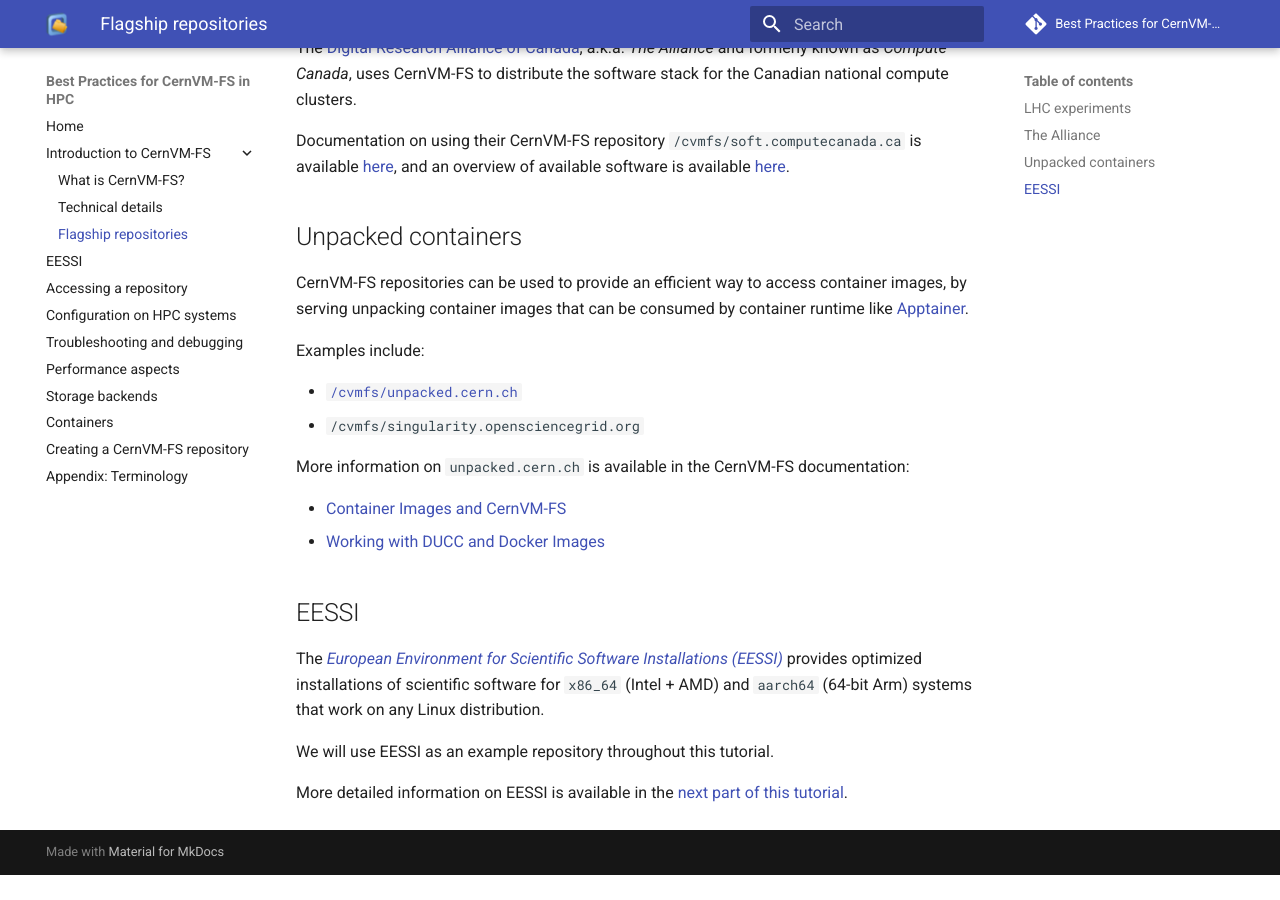
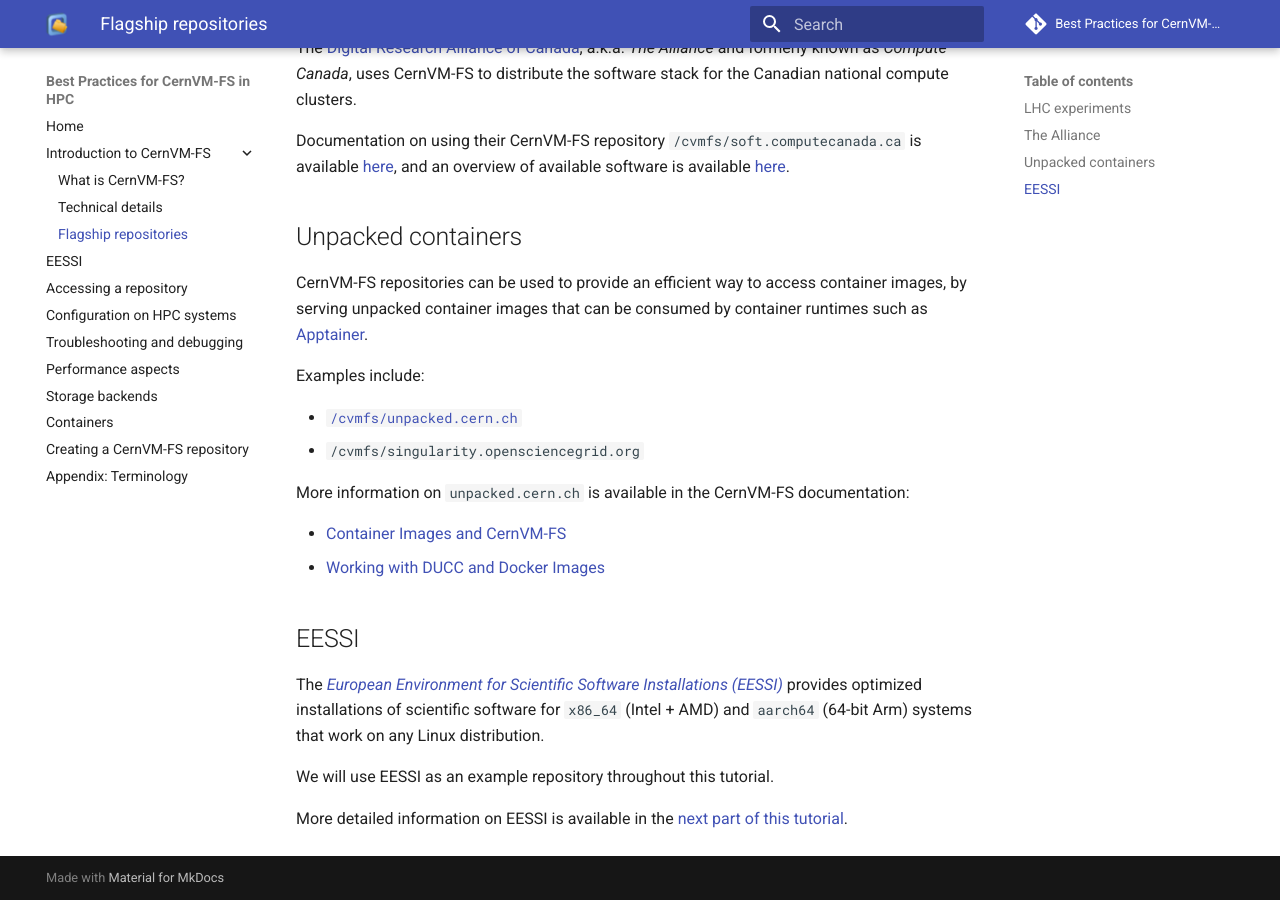
Before and after one commit to multixscale/cvmfs-tutorial-hpc-best-practices, an MkDocs documentation site: the page built from docs/cvmfs/flagship-repositories.md, in a window 1280 px wide and 900 px high, scrolled down 555 px. Built offline with MkDocs 1.6.1 and Material for MkDocs 9.7.7, drawn with Linux system fonts in a browser that asks for light colours; comment, search, counter and statistics services are not loaded; before the commit the page ends 1430 px from its top, so only the background shows below that.

Commit message:
reword sentence on unpacked container images
Co-authored-by: Jakob Blomer <jblomer@cern.ch>

```diff
--- a/docs/cvmfs/flagship-repositories.md
+++ b/docs/cvmfs/flagship-repositories.md
@@ -26,7 +26,7 @@
 ## Unpacked containers
 
 CernVM-FS repositories can be used to provide an efficient way to access container images,
-by serving unpacking container images that can be consumed by container runtime like [Apptainer](https://apptainer.org).
+by serving unpacked container images that can be consumed by container runtimes such as [Apptainer](https://apptainer.org).
 
 Examples include:
 
```
